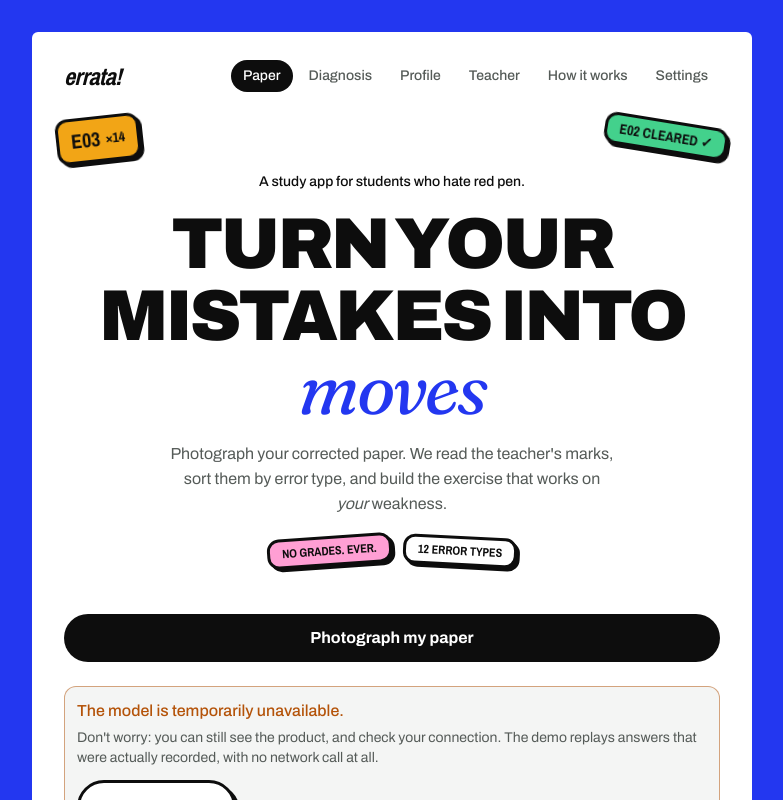
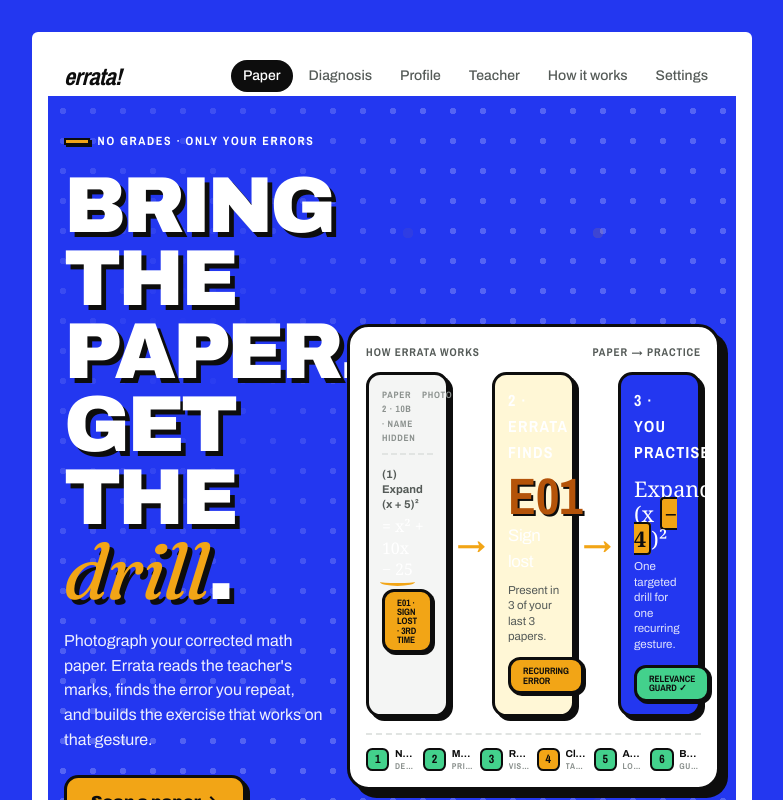
Before and after one commit to GaiaSG94/errata, a React (Vite) app: page / in a window 1280 px wide. Shown: the top 800 px of the page, without its empty margins (248-1031 px from the left). Built offline with nearby package versions, Linux system fonts and the light colour scheme; no server answers.

Commit message:
feat: implement explicit homepage journey

```diff
--- a/src/styles.css
+++ b/src/styles.css
@@ -151,3 +151,411 @@ body {
 .balance {
   animation: balance 4s ease-in-out infinite;
 }
+
+.errata-home {
+  --errata-ink: var(--color-texte);
+  margin: -1.25rem -1rem -1.25rem;
+  padding: 0 1rem 1.5rem;
+  background: var(--color-bleu);
+  color: white;
+  position: relative;
+  overflow: hidden;
+}
+
+.errata-home::before,
+.errata-home::after {
+  content: '';
+  position: absolute;
+  inset: 0;
+  pointer-events: none;
+}
+
+.errata-home::before {
+  background-image: radial-gradient(rgb(255 255 255 / 0.32) 3px, transparent 3.4px);
+  background-size: 30px 30px;
+  opacity: 0.7;
+  mask-image: radial-gradient(70% 60% at 20% 20%, transparent, black 58%);
+}
+
+.errata-home::after {
+  background-image: radial-gradient(rgb(242 165 22 / 0.65) 5px, transparent 5.5px);
+  background-position: 75px 42px;
+  background-size: 190px 190px;
+  opacity: 0.4;
+  mask-image: radial-gradient(58% 50% at 78% 30%, black, transparent 75%);
+}
+
+.errata-home > * {
+  position: relative;
+  z-index: 1;
+}
+
+.errata-hero {
+  display: grid;
+  grid-template-columns: minmax(0, 0.82fr) minmax(0, 1.18fr);
+  align-items: center;
+  gap: 1.5rem;
+  min-height: calc(100dvh - 9rem);
+  padding: 2rem 0 1.5rem;
+}
+
+.errata-hero-copy {
+  position: relative;
+  z-index: 1;
+}
+
+.errata-eyebrow,
+.errata-step-label,
+.errata-card-bar,
+.errata-journey-heading,
+.errata-pipeline-step small {
+  font-family: var(--font-etroite);
+  font-weight: 700;
+  letter-spacing: 0.08em;
+  text-transform: uppercase;
+}
+
+.errata-eyebrow {
+  display: inline-flex;
+  align-items: center;
+  gap: 0.5rem;
+  color: white;
+  font-size: 0.75rem;
+  letter-spacing: 0.14em;
+}
+
+.errata-eyebrow i {
+  display: inline-block;
+  width: 1.6rem;
+  height: 0.45rem;
+  border: 2px solid var(--color-texte);
+  background: var(--color-ambre);
+  box-shadow: 2px 2px 0 var(--color-texte);
+}
+
+.errata-hero h1 {
+  margin: 1rem 0 0;
+  color: white;
+  font-size: clamp(3rem, 6.2vw, 6.5rem);
+  text-shadow: 0.3rem 0.3rem 0 var(--color-texte);
+}
+
+.errata-hero .mot-italique {
+  color: var(--color-ambre);
+}
+
+.errata-hero-lede {
+  max-width: 34rem;
+  margin: 1.25rem 0 0;
+  color: rgb(255 255 255 / 0.92);
+  font-size: 1rem;
+}
+
+.errata-hero-actions,
+.errata-proof-stickers {
+  display: flex;
+  flex-wrap: wrap;
+  gap: 0.75rem;
+}
+
+.errata-hero-actions {
+  margin-top: 1.4rem;
+}
+
+.errata-hero-actions .rounded-full {
+  border-radius: 0.9rem;
+  border: 3px solid var(--color-texte);
+  box-shadow: 4px 4px 0 var(--color-texte);
+  font-weight: 800;
+  transition: transform 180ms ease, box-shadow 180ms ease;
+}
+
+.errata-hero-actions .rounded-full:hover {
+  transform: translate(-2px, -2px);
+  box-shadow: 6px 6px 0 var(--color-texte);
+}
+
+.errata-hero-actions .rounded-full:first-child {
+  background: var(--color-ambre);
+  color: var(--color-texte);
+}
+
+.errata-proof-stickers {
+  margin-top: 1.25rem;
+}
+
+.errata-proof-stickers .sticker {
+  font-size: 0.72rem;
+  box-shadow: 3px 3px 0 var(--color-texte);
+}
+
+.errata-journey {
+  position: relative;
+  z-index: 1;
+  padding: 1rem;
+  border: 3px solid var(--color-texte);
+  border-radius: 1.35rem;
+  background: var(--color-surface);
+  box-shadow: 8px 8px 0 var(--color-texte);
+}
+
+.errata-journey-heading {
+  display: flex;
+  justify-content: space-between;
+  gap: 0.75rem;
+  margin-bottom: 0.75rem;
+  color: var(--color-muet);
+  font-size: 0.7rem;
+}
+
+.errata-journey-flow {
+  display: grid;
+  grid-template-columns: minmax(0, 1fr) 1.7rem minmax(0, 1fr) 1.7rem minmax(0, 1fr);
+  align-items: stretch;
+  gap: 0.5rem;
+}
+
+.errata-journey-arrow {
+  display: grid;
+  place-items: center;
+  color: var(--color-ambre);
+  font-family: var(--font-etroite);
+  font-size: 1.8rem;
+  font-weight: 900;
+}
+
+.errata-journey-card {
+  min-width: 0;
+  padding: 0.8rem;
+  border: 3px solid var(--color-texte);
+  border-radius: 0.9rem;
+  box-shadow: 4px 4px 0 var(--color-texte);
+}
+
+.errata-copy-card {
+  background: var(--color-surface-2);
+}
+
+.errata-card-bar {
+  display: flex;
+  justify-content: space-between;
+  gap: 0.4rem;
+  padding-bottom: 0.5rem;
+  border-bottom: 2px dashed var(--color-bord);
+  color: var(--color-faible);
+  font-size: 0.58rem;
+}
+
+.errata-handwriting {
+  display: flex;
+  flex-direction: column;
+  gap: 0.25rem;
+  margin-top: 0.7rem;
+  font-family: var(--font-lecture);
+  font-size: 1rem;
+  line-height: 1.35;
+}
+
+.errata-question {
+  color: var(--color-muet);
+  font-family: var(--font-sans);
+  font-size: 0.7rem;
+  font-weight: 700;
+}
+
+.errata-mark {
+  position: relative;
+  white-space: nowrap;
+}
+
+.errata-mark::after {
+  content: '';
+  position: absolute;
+  right: -0.15rem;
+  bottom: -0.35rem;
+  left: -0.15rem;
+  height: 0.5rem;
+  border-bottom: 3px solid var(--color-ambre);
+  border-radius: 50%;
+}
+
+.errata-error-sticker {
+  align-self: flex-start;
+  margin-top: 0.25rem;
+  font-size: 0.58rem;
+  box-shadow: 2px 2px 0 var(--color-texte);
+}
+
+.errata-diagnosis-card {
+  background: var(--color-jaune-doux);
+}
+
+.errata-diagnosis-card strong {
+  display: block;
+  margin-top: 0.55rem;
+  color: var(--color-jaune);
+  font-family: var(--font-etroite);
+  font-size: clamp(2.2rem, 4vw, 3.5rem);
+  line-height: 0.85;
+  text-shadow: 2px 2px 0 var(--color-texte);
+}
+
+.errata-diagnosis-card h2 {
+  margin-top: 0.35rem;
+  font-size: 1.05rem;
+}
+
+.errata-diagnosis-card p,
+.errata-drill-card p {
+  margin: 0.45rem 0 0;
+  color: var(--color-muet);
+  font-size: 0.72rem;
+  line-height: 1.35;
+}
+
+.errata-diagnosis-card .sticker,
+.errata-drill-card .sticker {
+  margin-top: 0.8rem;
+  font-size: 0.58rem;
+  box-shadow: 2px 2px 0 var(--color-texte);
+}
+
+.errata-drill-card {
+  background: var(--color-bleu);
+  color: white;
+}
+
+.errata-drill-card p {
+  color: rgb(255 255 255 / 0.86);
+}
+
+.errata-drill-question {
+  display: block;
+  margin-top: 0.75rem;
+  font-family: var(--font-lecture);
+  font-size: clamp(1.05rem, 2vw, 1.35rem);
+  line-height: 1.15;
+}
+
+.errata-drill-question b {
+  padding: 0 0.2rem;
+  border: 2px solid var(--color-texte);
+  border-radius: 0.25rem;
+  background: var(--color-ambre);
+  color: var(--color-texte);
+  font-weight: 700;
+}
+
+.errata-steps {
+  display: grid;
+  grid-template-columns: repeat(6, minmax(0, 1fr));
+  gap: 0.4rem;
+  margin-top: 1rem;
+  padding-top: 0.8rem;
+  border-top: 2px dashed var(--color-bord);
+}
+
+.errata-pipeline-step {
+  display: grid;
+  grid-template-columns: 1.45rem 1fr;
+  column-gap: 0.35rem;
+  align-items: center;
+  min-width: 0;
+  color: var(--color-texte);
+  font-size: 0.62rem;
+  line-height: 1.05;
+}
+
+.errata-pipeline-step > span {
+  grid-row: span 2;
+  display: grid;
+  place-items: center;
+  width: 1.45rem;
+  height: 1.45rem;
+  border: 2px solid var(--color-texte);
+  border-radius: 0.4rem;
+  background: var(--color-menthe);
+  font-family: var(--font-etroite);
+  font-size: 0.75rem;
+  font-weight: 700;
+}
+
+.errata-pipeline-step.is-hot > span {
+  background: var(--color-ambre);
+}
+
+.errata-pipeline-step strong {
+  overflow: hidden;
+  font-size: 0.63rem;
+  text-overflow: ellipsis;
+  white-space: nowrap;
+}
+
+.errata-pipeline-step small {
+  overflow: hidden;
+  color: var(--color-faible);
+  font-size: 0.53rem;
+  text-overflow: ellipsis;
+  white-space: nowrap;
+}
+
+.errata-home-lower {
+  display: grid;
+  gap: 0.8rem;
+  padding-top: 0.5rem;
+}
+
+.errata-home-lower > .rounded-xl {
+  background: var(--color-surface);
+}
+
+@media (max-width: 900px) {
+  .errata-hero {
+    grid-template-columns: 1fr;
+    min-height: auto;
+  }
+
+  .errata-hero-copy {
+    text-align: center;
+  }
+
+  .errata-eyebrow,
+  .errata-hero-actions,
+  .errata-proof-stickers {
+    justify-content: center;
+  }
+
+  .errata-hero-lede {
+    margin-right: auto;
+    margin-left: auto;
+  }
+}
+
+@media (max-width: 620px) {
+  .errata-hero {
+    padding-top: 1.2rem;
+  }
+
+  .errata-journey-flow {
+    grid-template-columns: 1fr;
+  }
+
+  .errata-journey-arrow {
+    transform: rotate(90deg);
+  }
+
+  .errata-steps {
+    grid-template-columns: repeat(3, minmax(0, 1fr));
+  }
+
+  .errata-journey-heading {
+    font-size: 0.62rem;
+  }
+}
+
+@media (prefers-reduced-motion: reduce) {
+  .errata-hero-actions .rounded-full,
+  .errata-journey-card {
+    transition: none;
+  }
+}
--- a/src/ui/screens/Accueil.tsx
+++ b/src/ui/screens/Accueil.tsx
@@ -4,82 +4,112 @@ import { Carte } from '../components/Carte'
 import { COPIES_DEMO, ID_COPIES_DEMO } from '../../pipeline/demo'
 import { useRature } from '../../etat/useRature'
 
-/** Écran 1 : un seul bouton. Pas d'explication avant l'action (§21). */
+const STEPS = [
+  ['1', 'Normalize', 'deskew'],
+  ['2', 'Mask name', 'private'],
+  ['3', 'Read marks', 'vision'],
+  ['4', 'Classify E01', 'taxonomy'],
+  ['5', 'Aggregate', 'local'],
+  ['6', 'Build drill', 'guarded'],
+] as const
+
+function CopyCard() {
+  return (
+    <div className="errata-journey-card errata-copy-card">
+      <div className="errata-card-bar"><span>Paper 2 · 10B · name hidden</span><span>photo</span></div>
+      <div className="errata-handwriting">
+        <span className="errata-question">(1) Expand (x + 5)²</span>
+        <span>= x² + 10x <span className="errata-mark">− 25</span></span>
+        <span className="sticker sticker-ambre errata-error-sticker">E01 · sign lost · 3rd time</span>
+      </div>
+    </div>
+  )
+}
+
+function DiagnosisCard() {
+  return (
+    <div className="errata-journey-card errata-diagnosis-card">
+      <span className="errata-step-label">2 · Errata finds</span>
+      <strong>E01</strong>
+      <h2>Sign lost</h2>
+      <p>Present in 3 of your last 3 papers.</p>
+      <span className="sticker sticker-ambre">Recurring error</span>
+    </div>
+  )
+}
+
+function DrillCard() {
+  return (
+    <div className="errata-journey-card errata-drill-card">
+      <span className="errata-step-label">3 · You practise</span>
+      <span className="errata-drill-question">Expand (x <b>− 4</b>)²</span>
+      <p>One targeted drill for one recurring gesture.</p>
+      <span className="sticker sticker-menthe">Relevance guard ✓</span>
+    </div>
+  )
+}
+
 export function Accueil() {
   const { aller, profil, analyserDemo, occupe } = useRature()
   const plusieurs = ID_COPIES_DEMO.length > 1
+
   return (
-    <div className="space-y-6">
-      <div className="relative space-y-4 pt-10 pb-6 text-center sm:pt-14">
-        <span
-          aria-hidden="true"
-          className="balance sticker sticker-ambre absolute left-0 top-0 text-sm sm:-left-2"
-          style={{ ['--r' as string]: '-9deg' }}
-        >
-          <span className="text-xl">E03</span> ×14
-        </span>
-        <span
-          aria-hidden="true"
-          className="balance sticker sticker-menthe absolute right-0 top-1 text-sm sm:-right-2"
-          style={{ ['--r' as string]: '8deg', animationDelay: '-1.5s' }}
-        >
-          E02 cleared ✓
-        </span>
-        <p className="text-sm font-medium">A study app for students who hate red pen.</p>
-        <h1 className="text-5xl sm:text-7xl">
-          Turn your mistakes into <span className="mot-italique">moves</span>
-        </h1>
-        <p className="mx-auto max-w-md text-muet">
-          Photograph your corrected paper. We read the teacher's marks, sort them by error type,
-          and build the exercise that works on <em>your</em> weakness.
+    <div className="errata-home">
+      <section className="errata-hero">
+        <div className="errata-hero-copy">
+          <span className="errata-eyebrow"><i /> No grades · only your errors</span>
+          <h1>Bring the paper.<br />Get the <span className="mot-italique">drill</span>.</h1>
+          <p className="errata-hero-lede">
+            Photograph your corrected math paper. Errata reads the teacher&apos;s marks, finds the error you repeat,
+            and builds the exercise that works on that gesture.
           </p>
-        <div className="flex flex-wrap justify-center gap-3 pt-1" aria-hidden="true">
-          <span className="sticker sticker-rose text-xs" style={{ rotate: '-4deg' }}>
-            No grades. Ever.
-          </span>
-          <span className="sticker sticker-blanc text-xs" style={{ rotate: '3deg' }}>
-            12 error types
-          </span>
+          <div className="errata-hero-actions">
+            <Bouton onClick={() => aller('cadrage')}>Scan a paper <span>→</span></Bouton>
+            <Bouton variante="secondaire" onClick={() => void analyserDemo()} disabled={occupe}>Try the demo <span>↗</span></Bouton>
+          </div>
+          <div className="errata-proof-stickers" aria-hidden="true">
+            <span className="sticker sticker-ambre">E01 ×3</span>
+            <span className="sticker sticker-menthe">E05 cleared ✓</span>
+            <span className="sticker sticker-rose">0 papers stored</span>
           </div>
         </div>
 
-      <Bouton onClick={() => aller('cadrage')} pleineLargeur>
-        Photograph my paper
-      </Bouton>
+        <div className="errata-journey" aria-label="How Errata works">
+          <div className="errata-journey-heading"><span>How Errata works</span><span>paper → practice</span></div>
+          <div className="errata-journey-flow">
+            <CopyCard />
+            <span className="errata-journey-arrow" aria-hidden="true">→</span>
+            <DiagnosisCard />
+            <span className="errata-journey-arrow" aria-hidden="true">→</span>
+            <DrillCard />
+          </div>
+          <div className="errata-steps" aria-label="Six analysis steps">
+            {STEPS.map(([number, label, meta]) => (
+              <div className={number === '4' ? 'errata-pipeline-step is-hot' : 'errata-pipeline-step'} key={number}>
+                <span>{number}</span><strong>{label}</strong><small>{meta}</small>
+              </div>
+            ))}
+          </div>
+        </div>
+      </section>
 
+      <div className="errata-home-lower">
         <BandeauSante />
-
-      <div className="flex flex-col items-center gap-2">
-        <Bouton variante="discret" onClick={() => void analyserDemo()} disabled={occupe}>
-          No paper handy? Run the demo
-        </Bouton>
-        {plusieurs ? (
-          <Bouton variante="discret" onClick={() => void analyserDemo(ID_COPIES_DEMO)} disabled={occupe}>
-            Full demo ({ID_COPIES_DEMO.length} papers → profile and trajectory)
-          </Bouton>
-        ) : null}
-        <p className="text-center text-xs text-muet">
-          Model answers actually recorded on {COPIES_DEMO.length} sample paper(s) — no network
-          call, no key.
-        </p>
+        <div className="flex flex-wrap items-center justify-between gap-3">
+          <p className="text-sm text-white/90">No paper is ever stored. Your history stays on your device.</p>
+          <div className="flex flex-wrap gap-2">
+            <Bouton variante="discret" onClick={() => void analyserDemo()} disabled={occupe}>Run the demo</Bouton>
+            {plusieurs ? <Bouton variante="discret" onClick={() => void analyserDemo(ID_COPIES_DEMO)} disabled={occupe}>Full demo ({ID_COPIES_DEMO.length} papers)</Bouton> : null}
           </div>
-
-      <p className="text-center text-sm text-muet">
-        No paper is ever stored. Your history stays on your device.
-      </p>
-
+        </div>
+        <p className="text-center text-xs text-white/75">Model answers recorded on {COPIES_DEMO.length} sample paper(s) · no network call · no key.</p>
         {profil.totalAnalyses > 0 ? (
           <Carte titre="Continue" ton="vert">
-          <p className="text-sm text-muet">
-            {profil.totalAnalyses} paper(s) analysed on this device.
-          </p>
-          <div className="mt-3">
-            <Bouton variante="secondaire" onClick={() => aller('profil')}>
-              See my error profile
-            </Bouton>
-          </div>
+            <p className="text-sm text-muet">{profil.totalAnalyses} paper(s) analysed on this device.</p>
+            <div className="mt-3"><Bouton variante="secondaire" onClick={() => aller('profil')}>See my error profile</Bouton></div>
           </Carte>
         ) : null}
       </div>
+    </div>
   )
 }
```
Lines whose indentation alone changed are shown as unchanged.
